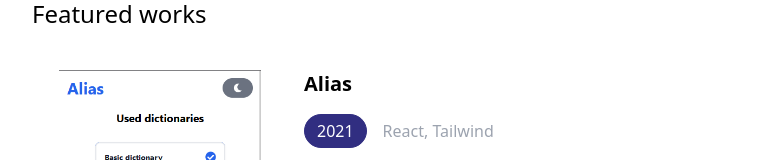
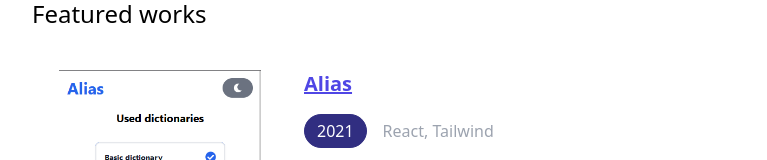
Before and after one commit to vafomin/enotcode, a Next.js app: page / in a window 1280 px wide. Shown: the part 426-586 px from the top of the page, without its empty margins (256-1023 px from the left). Built offline with nearby package versions, Linux system fonts and the light colour scheme.

Commit message:
feature: add url

```diff
--- a/components/Work/index.js
+++ b/components/Work/index.js
@@ -1,7 +1,7 @@
 import Image from "next/image";
 
 const Work = (props) => {
-  const { img, title, date, tag, description } = props;
+  const { img, url, title, date, tag, description } = props;
   return (
     <>
       <div className="flex flex-col gap-4 md:flex-row">
@@ -15,7 +15,14 @@ const Work = (props) => {
           />
         </div>
         <div className="flex flex-col gap-4">
-          <h1 className="text-xl font-bold">{title}</h1>
+          <a
+            className="text-xl font-bold text-indigo-600 underline"
+            href={url}
+            target="_blank"
+            rel="noreferrer"
+          >
+            {title}
+          </a>
           <div className="flex flex-row gap-4 items-center">
             <div className="chip">
               <p className="text-bold uppercase">{date}</p>
```
